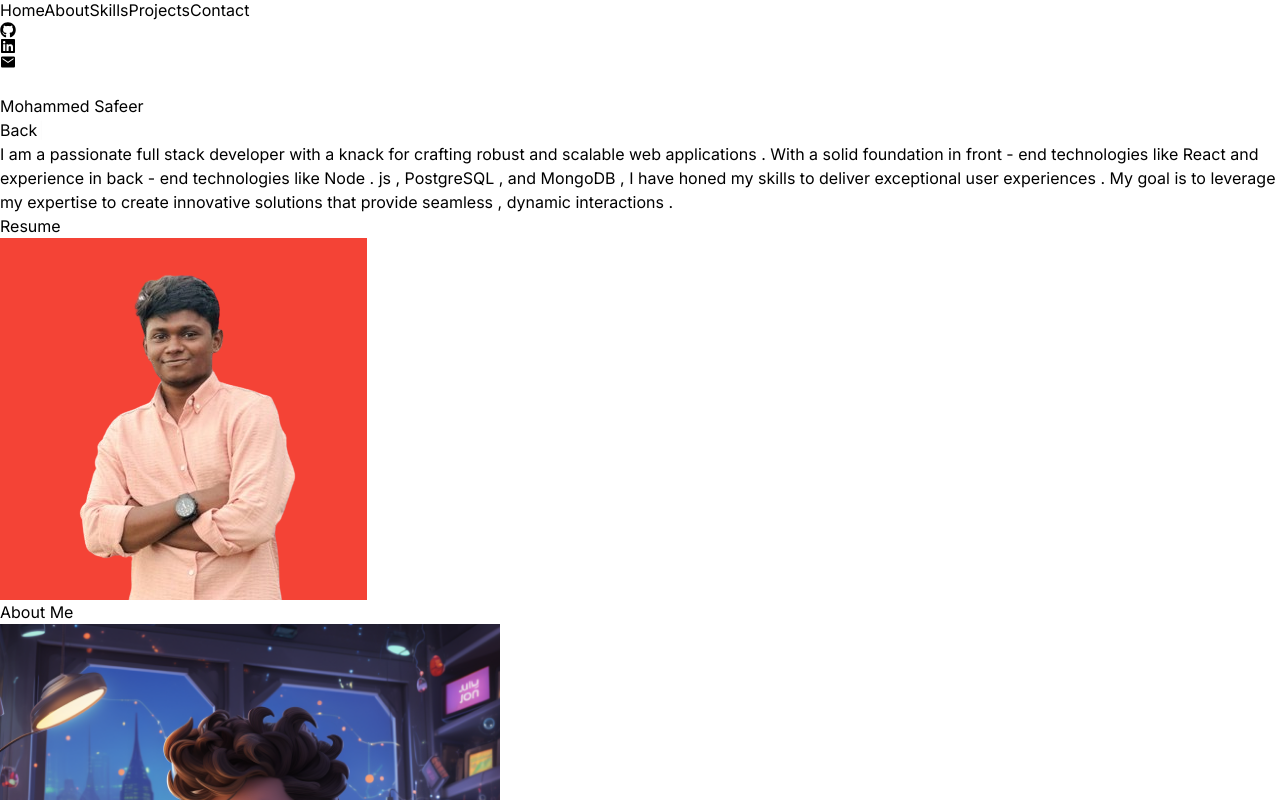
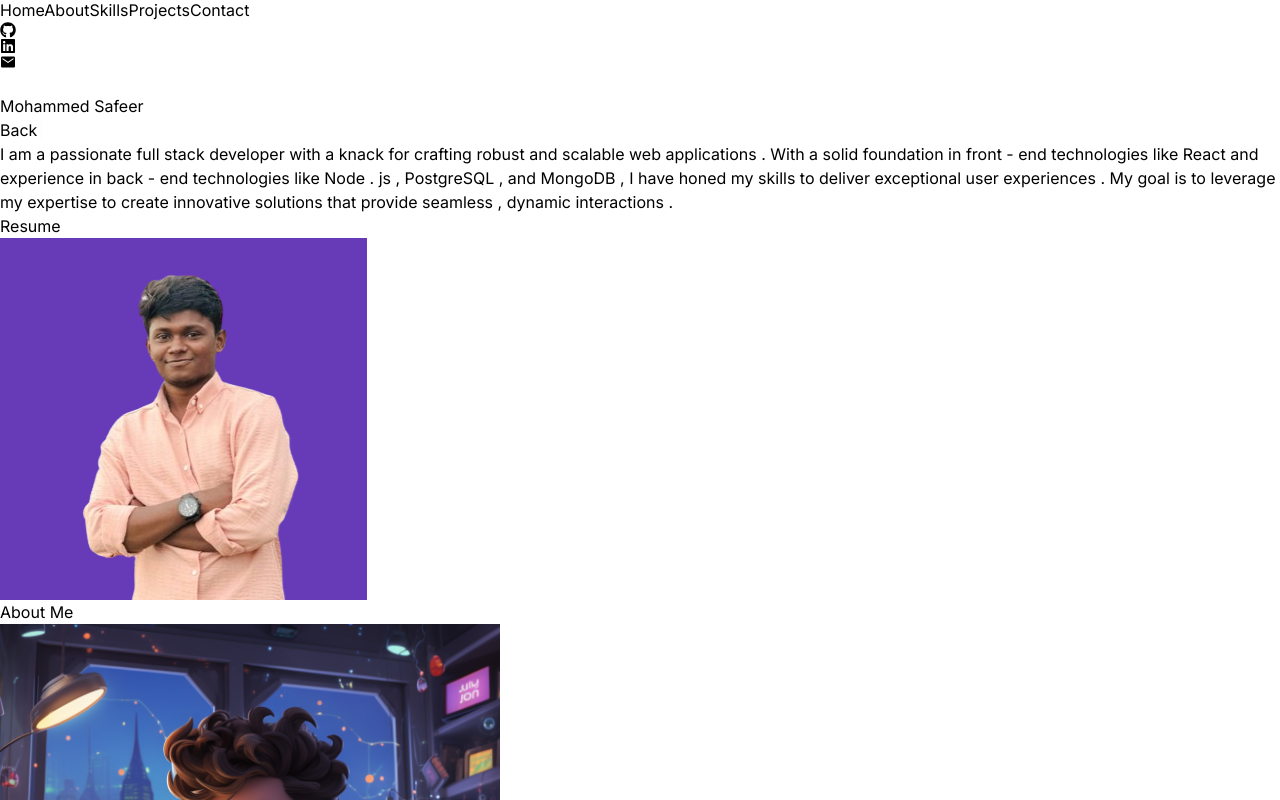
Before and after one commit to safeer239/Personal_portfolio, a React (Vite) app: page / in a window 1280 px wide. Shown: the part 418-1218 px from the top of the page. Built offline with nearby package versions, Linux system fonts and the light colour scheme.

Commit message:
changes backeground color

```diff
--- a/src/Components/Home.jsx
+++ b/src/Components/Home.jsx
@@ -1,6 +1,6 @@
 import React from 'react'
 import {HOME_SUMMARY} from "../Constants/datas"
-import me from "../assets/me.png"
+import me from "../assets/me1.png"
 import Typewriter from "typewriter-effect";
 import resume from "../assets/Mohammed safeer resume.pdf"
 import {motion} from "framer-motion"
@@ -45,7 +45,7 @@ const Home = ({lightmode}) => {
             </div>
             <div className='w-full lg:w-1/2 lg:p-8'>
               <div className='flex justify-center'>
-              <motion.img initial={{x:100,opacity:0}} animate={{x:0,opacity:1}} transition={{duration:0.8, delay:0.8}} className='rounded-tl-[40%] rounded-tr-[40%] rounded-bl-[80%] rounded-br-[30%]' src={me} alt="" />
+              <motion.img initial={{x:100,opacity:0}} animate={{x:0,opacity:1}} transition={{duration:0.8, delay:0.8}} className='mt-9 rounded-tl-[40%] rounded-tr-[40%] rounded-bl-[80%] rounded-br-[30%]' src={me} alt="" />
               </div>
             </div>
         </div>
```
Also changed, not shown: src/assets/me1.png (added).
